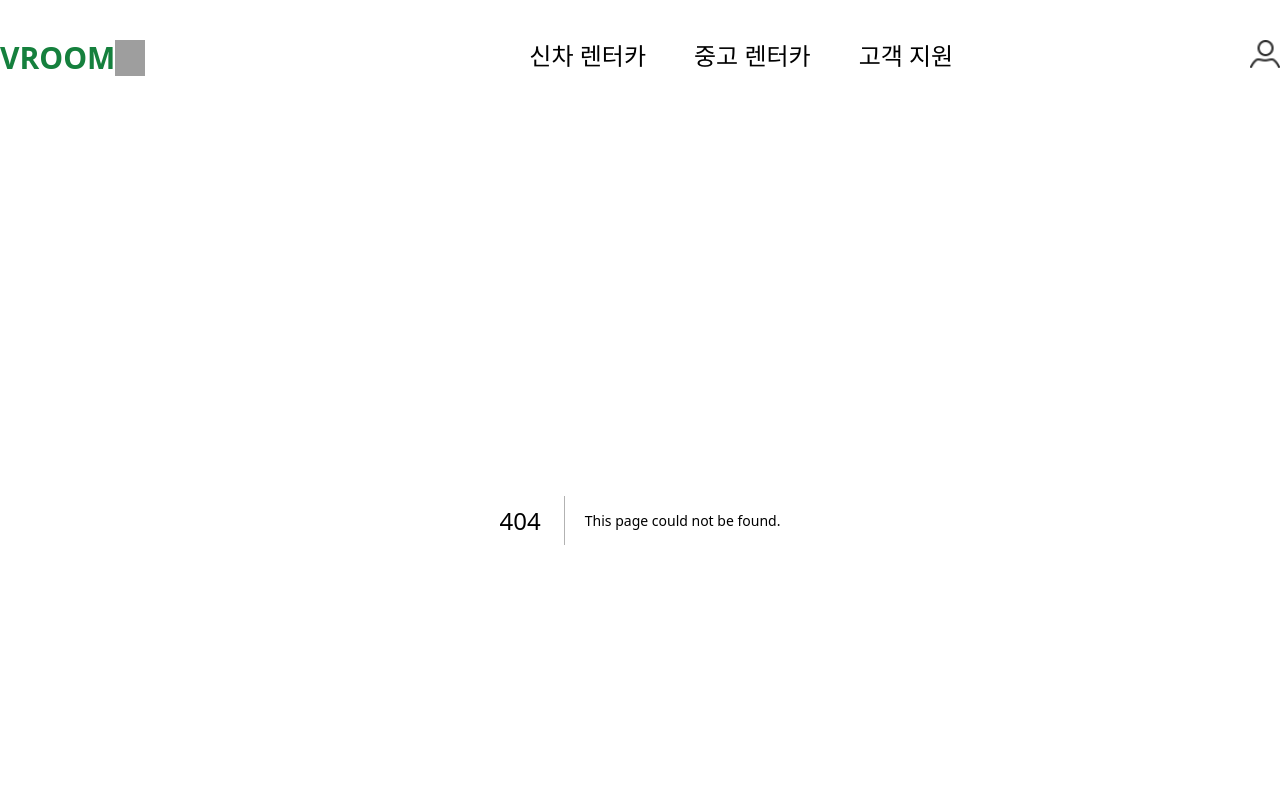
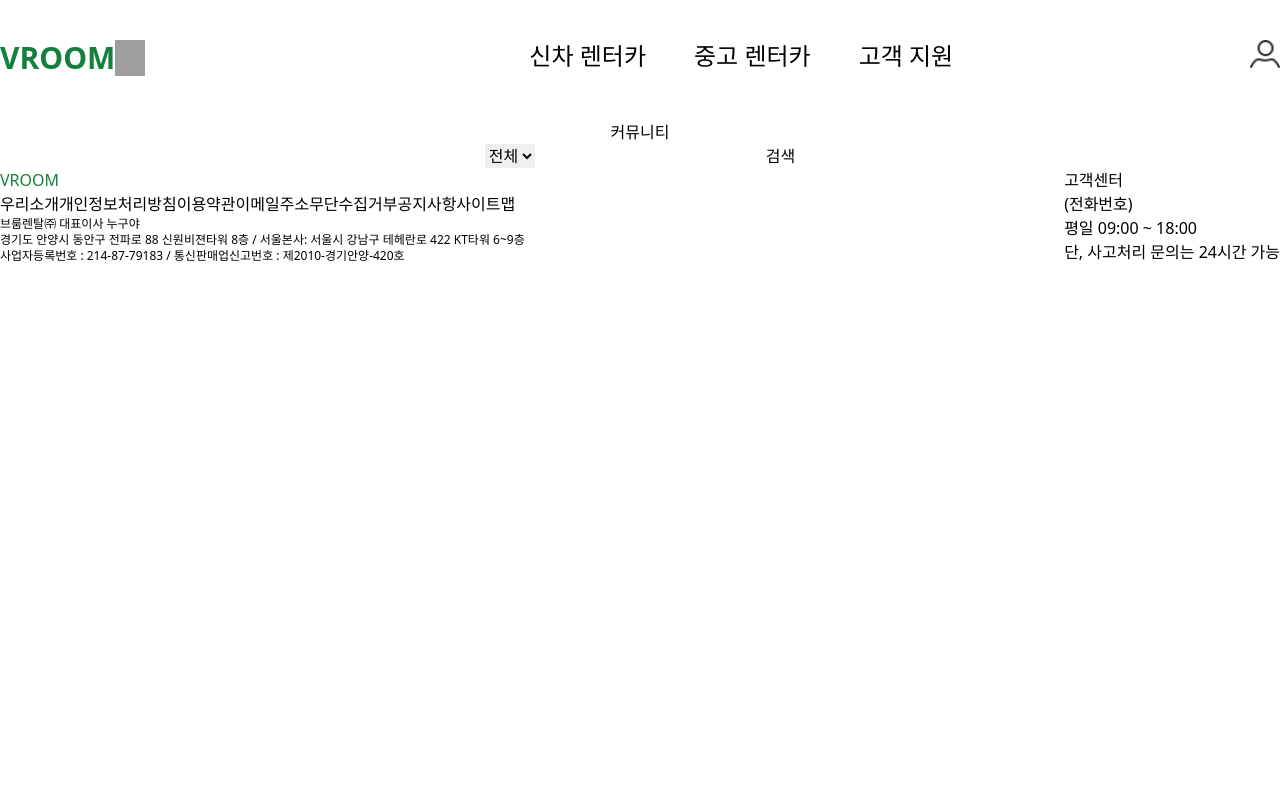
Before and after one commit to VroomVroomProject/front-end, a Next.js app: page /community in a window 1280 px wide. Before the commit this address had no page. Shown: the top 800 px of the page. Built offline with nearby package versions, Linux system fonts and the light colour scheme; grey boxes are pictures that could not be loaded.

Commit message:
feat: 커뮤니티 기본 구성

```diff
--- /dev/null
+++ b/pages/community/index.tsx
@@ -0,0 +1,21 @@
+import React from 'react';
+
+function Community() {
+  return (
+    <div className="flex justify-center items-center flex-col">
+      <h3>커뮤니티</h3>
+
+      <div className="">
+        <select name="" id="">
+          <option value="">전체</option>
+          <option value="">제목</option>
+          <option value="">내용</option>
+        </select>
+        <input type="text" />
+        <button>검색</button>
+      </div>
+    </div>
+  );
+}
+
+export default Community;
```
